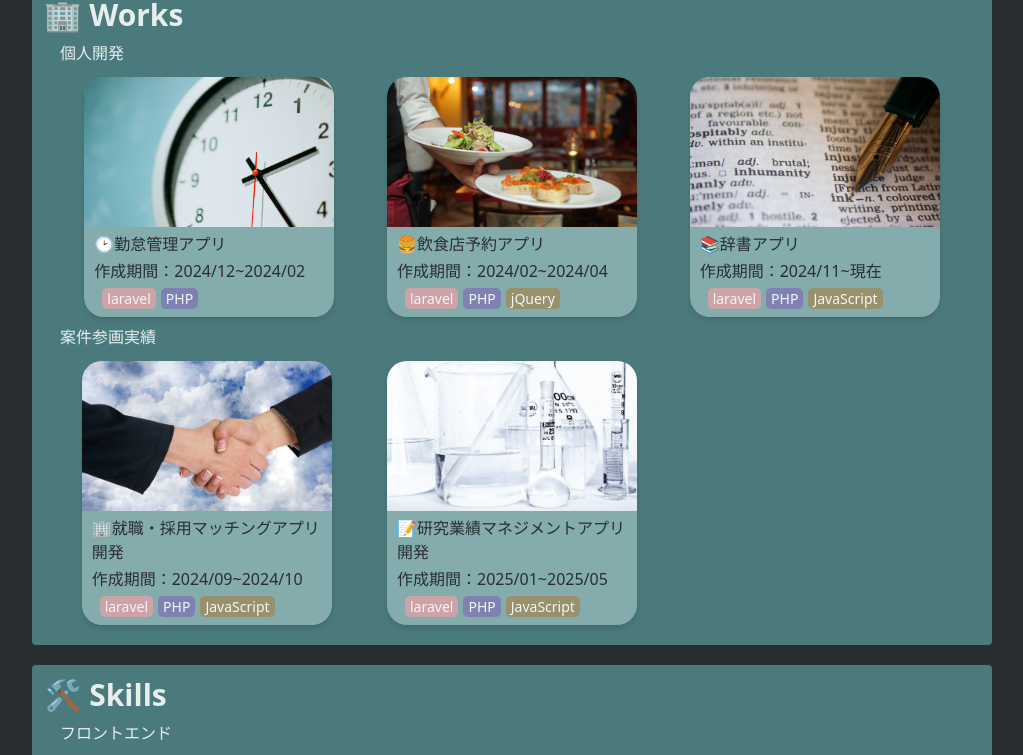
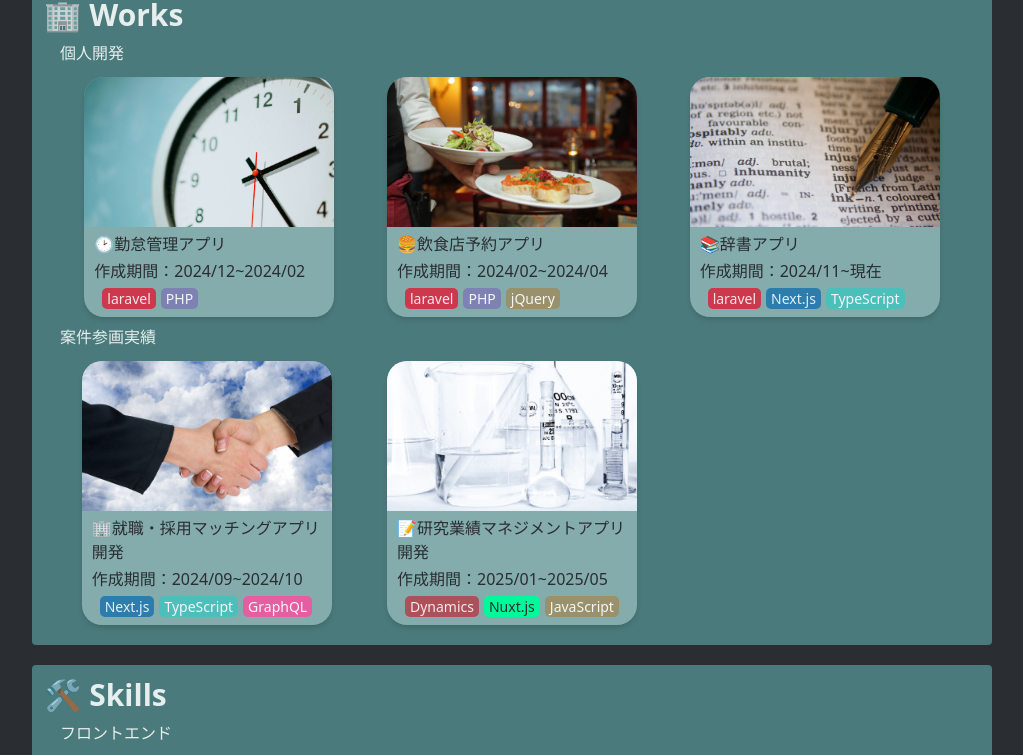
Before and after one commit to noda-mari/my-portfolio, a Vue app: page /home in a window 1280 px wide. Shown: the part 519-1274 px from the top of the page, without its empty margins (128-1151 px from the left). Built offline with nearby package versions, Linux system fonts and the light colour scheme.

Commit message:
使用技術を記述

```diff
--- a/src/assets/tailwind.css
+++ b/src/assets/tailwind.css
@@ -5,10 +5,13 @@
     --color-green: #4b7a7c;
     --color-green-100: #cca3a7;
     --color-black: #2a2d31;
-    --color-red: #cca3a7;
+    --color-red: #cc394d;
     --color-acent: #7d82b3;
     --color-yellow: #99916b;
     --color-acent-100: #515373;
     --color-naby: #31334d;
     --color-white: #F4F5F7;
+    --color-mint: #4dbfbb;
+    --color-nuxt: #00fa9a;
+    --color-pink: #e65ea2;
   }
--- a/src/views/Home.vue
+++ b/src/views/Home.vue
@@ -32,8 +32,8 @@
                         ]" />
                         <Card :image="book" title="📚辞書アプリ" period="2024/11~現在" :tags="[
                             { label: 'laravel', color: 'bg-red' },
-                            { label: 'PHP', color: 'bg-acent text-white' },
-                            { label: 'JavaScript', color: 'bg-yellow text-white' }
+                            { label: 'Next.js', color: 'bg-blue' },
+                            { label: 'TypeScript', color: 'bg-mint text-white' }
                         ]" />
                     </div>
                 </div>
@@ -41,13 +41,13 @@
                     <p class="mb-3">案件参画実績</p>
                     <div class="grid grid-cols-1 sm:grid-cols-2 md:grid-cols-3 gap-3 justify-start ">
                         <Card :image="handshake" title="🏢就職・採用マッチングアプリ開発" period="2024/09~2024/10" :tags="[
-                            { label: 'laravel', color: 'bg-red' },
-                            { label: 'PHP', color: 'bg-acent text-white' },
-                            { label: 'JavaScript', color: 'bg-yellow text-white' }
+                            { label: 'Next.js', color: 'bg-blue' },
+                            { label: 'TypeScript', color: 'bg-mint text-white' },
+                            { label: 'GraphQL', color: 'bg-pink text-white' }
                         ]" />
                         <Card :image="labo" title="📝研究業績マネジメントアプリ開発" period="2025/01~2025/05" :tags="[
-                            { label: 'laravel', color: 'bg-red' },
-                            { label: 'PHP', color: 'bg-acent text-white' },
+                            { label: 'Dynamics', color: 'bg-[#ad5059]' },
+                            { label: 'Nuxt.js', color: 'bg-nuxt text-black' },
                             { label: 'JavaScript', color: 'bg-yellow text-white' }
                         ]" />
                     </div>
```
